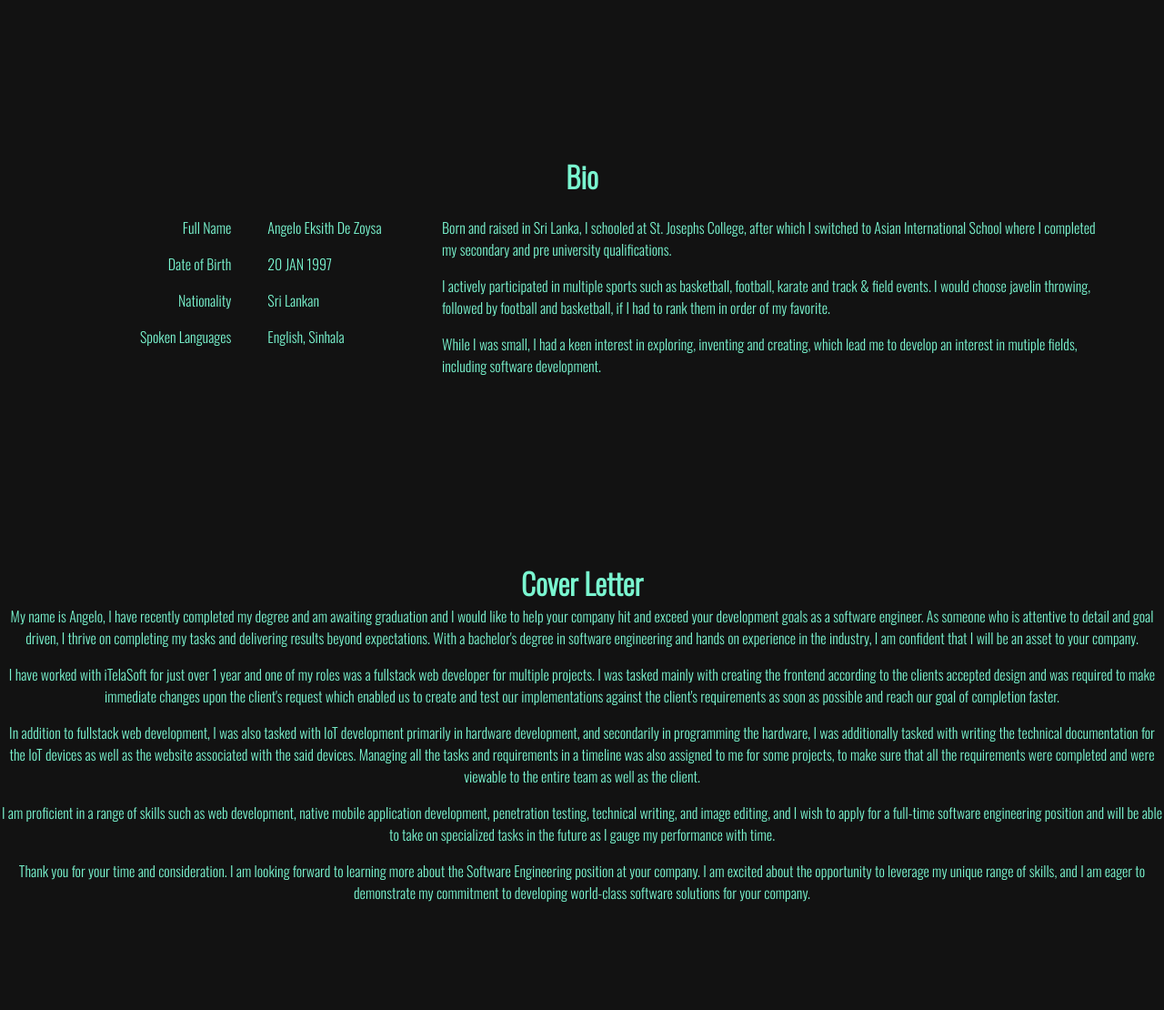
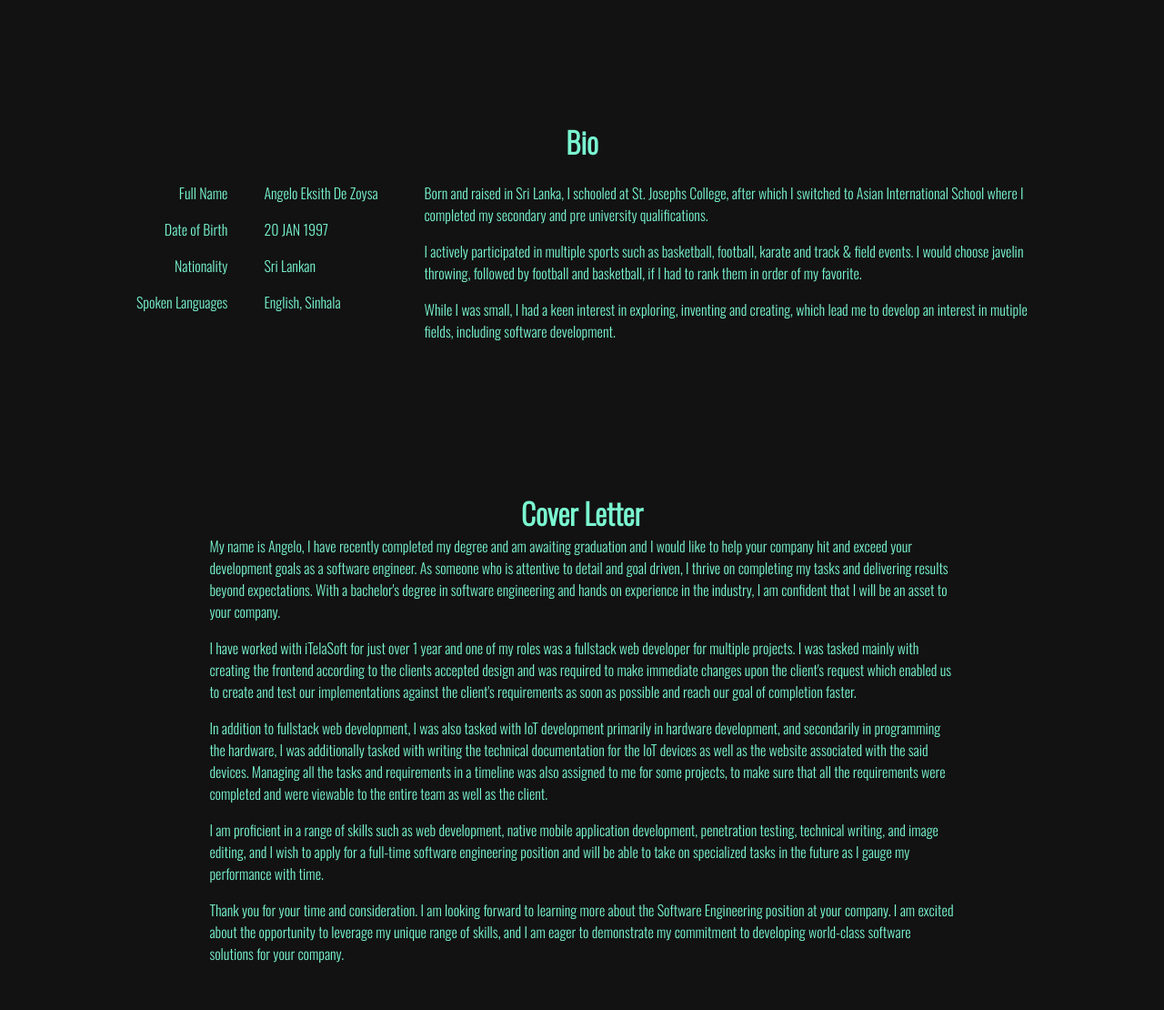
Before and after one commit to user4302/angeloedz, a Vue app: page / in a window 1280 px wide. Shown: the part 580-1690 px from the top of the page at 91% size. Built offline with nearby package versions, Linux system fonts and the light colour scheme.

Commit message:
edit styling

```diff
--- a/src/views/Home.vue
+++ b/src/views/Home.vue
@@ -115,7 +115,7 @@
 }
 
 .bio {
-  margin-top: 13%;
+  margin-top: 10%;
 }
 .bio-table-col-1 {
   /* width: 20%; */
@@ -128,20 +128,21 @@
   text-align: left;
 }
 .bio-table {
-  margin-left: 2%;
+  margin-left: 3%;
+  margin-right: 6%;
 }
 
 .cover {
-  margin-top: 13%;
+  margin-top: 10%;
 }
-.cover p {
+.cover-content {
   margin-left: 18%;
   margin-right: 18%;
   text-align: left;
 }
 
 .resume {
-  margin-top: 13%;
+  margin-top: 10%;
 }
 .resume-container {
   position: relative;
```
